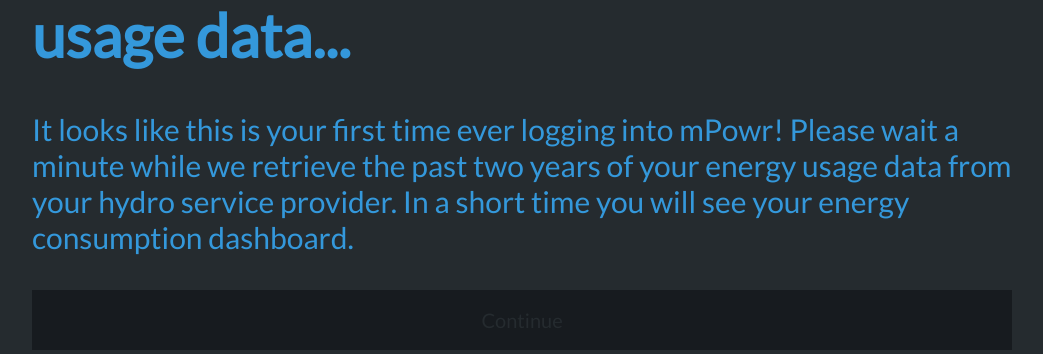
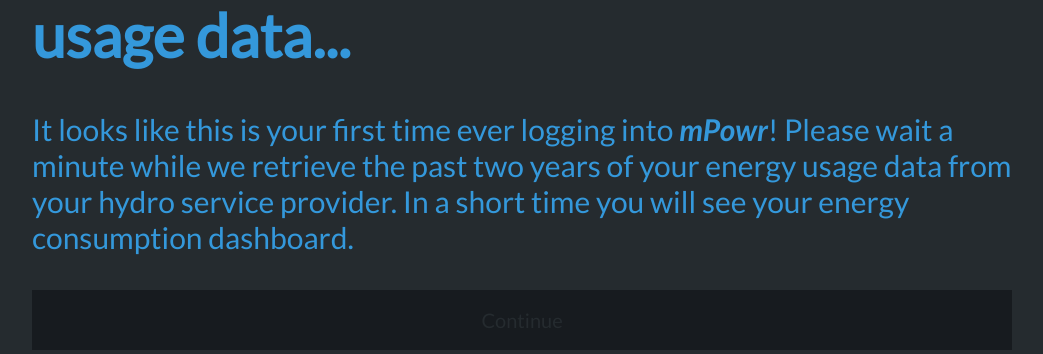
Before and after one commit to glifchits/energyapps, a Flask app: page /getting_eui in a window 1280 px wide. Shown: the part 183-537 px from the top of the page, without its empty margins (118-1161 px from the left). Run offline with Flask 2, Linux system fonts and the light colour scheme; a user stored in the database is signed in; tables that the repository leaves empty hold one stand-in row (values such as "Sample post"); style sheets or scripts are compiled from the project's sources; some libraries are stand-ins or nearby versions.

Commit message:
wordmark style

```diff
--- a/app/templates/auth/wait_for_eui.html
+++ b/app/templates/auth/wait_for_eui.html
@@ -6,7 +6,8 @@
 <h1>Wait while we download your energy usage data...</h1>
 
 <p>
-  It looks like this is your first time ever logging into {{ g.appname }}!
+  It looks like this is your first time ever logging into
+  <span class=wordmark>{{ g.appname }}</span>!
   Please wait a minute while we retrieve the past two years of your energy
   usage data from your hydro service provider. In a short time you will see
   your energy consumption dashboard.
```
